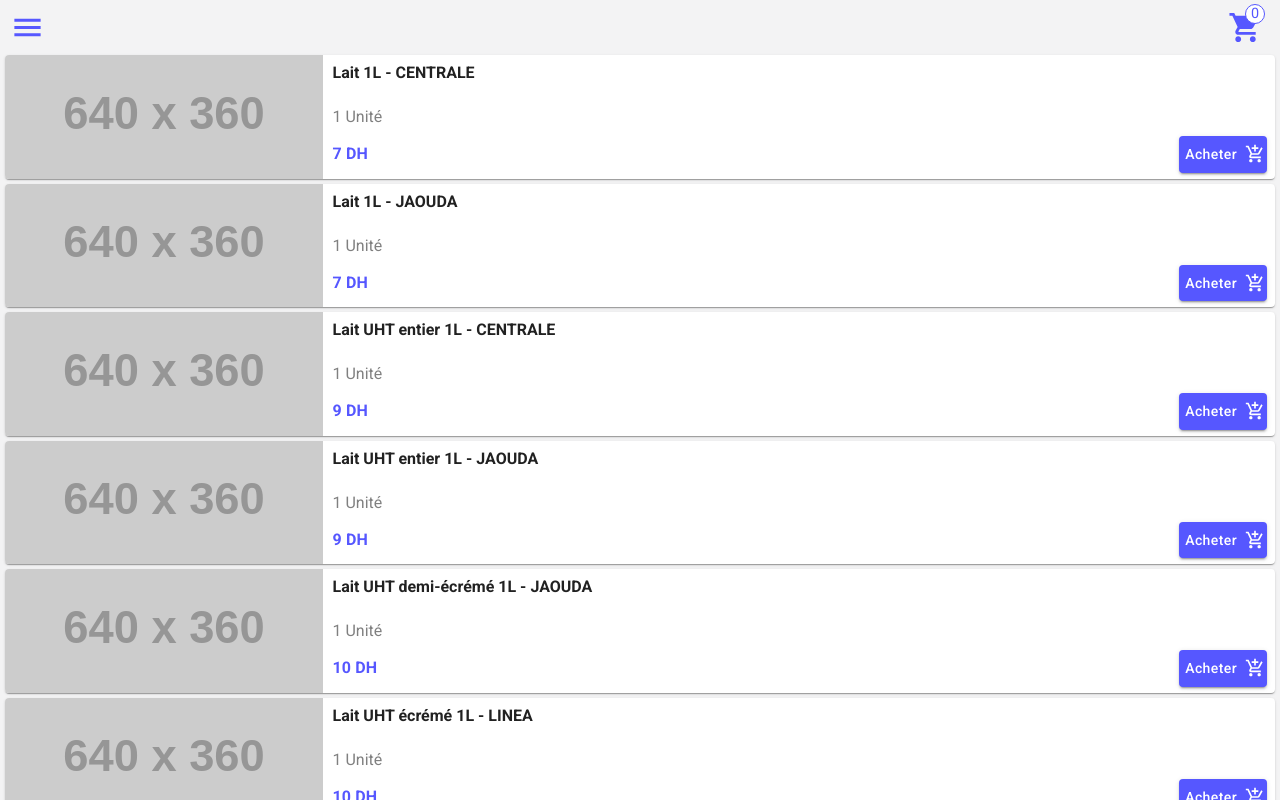
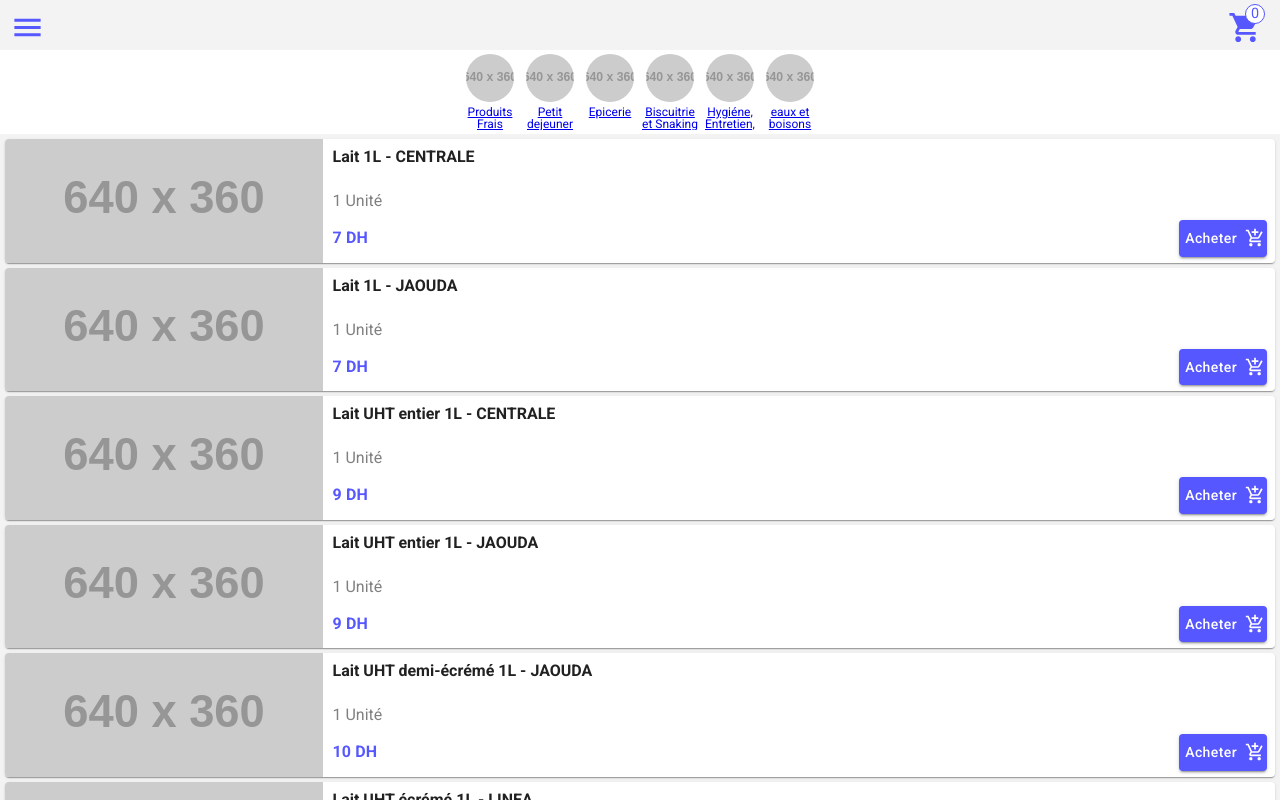
Before and after one commit to Rachidba/e-grocery, a React (Create React App) app in the folder web-client/: page /products/1 in a window 1280 px wide. Shown: the top 800 px of the page. Built offline with nearby package versions, Linux system fonts and the light colour scheme; what redux-immutable-state-invariant would draw is missing.

Commit message:
[Frontend] Create categories horizontal bar

```diff
--- /dev/null
+++ b/web-client/src/pages/ProductsList/CategoriesBar/CatagoriesBarItem/CategoriesBarItem.tsx
@@ -0,0 +1,45 @@
+import React from 'react';
+import Avatar from '@material-ui/core/Avatar';
+import { makeStyles, Theme } from '@material-ui/core/styles';
+import { Category } from '../../../../store/types';
+import { Link } from 'react-router-dom';
+
+const useStyle = makeStyles((theme: Theme) => ({
+  category: {
+    display: 'grid',
+    justifyItems: 'center',
+    height: '80px',
+  },
+  categoryName: {
+    fontSize: '12px',
+    wordWrap: 'break-word',
+    width: '60px',
+    height: '2em',
+    lineHeight: '1em',
+    textAlign: 'center',
+    overflow: 'hidden',
+  },
+  large: {
+    width: theme.spacing(6),
+    height: theme.spacing(6),
+  },
+}));
+interface Props {
+  category: Category;
+}
+const CategoriesBarItem: React.FC<Props> = ({ category }) => {
+  const classes = useStyle();
+  return (
+    <Link to={'/subcategories/' + category.id}>
+      <div className={classes.category}>
+        <Avatar
+          src="http://via.placeholder.com/640x360"
+          className={classes.large}
+        />
+        <div className={classes.categoryName}>{category.categoryName}</div>
+      </div>
+    </Link>
+  );
+};
+
+export default CategoriesBarItem;
--- /dev/null
+++ b/web-client/src/pages/ProductsList/CategoriesBar/CategoriesBar.tsx
@@ -0,0 +1,36 @@
+import React, { useState, useEffect } from 'react';
+import { makeStyles } from '@material-ui/core/styles';
+import CategoriesBarItem from './CatagoriesBarItem/CategoriesBarItem';
+import { Category } from '../../../store/types';
+import { getCategories } from '../../../services/apiMock';
+
+const useStyle = makeStyles(() => ({
+  bar: {
+    backgroundColor: 'white',
+    display: 'flex',
+    width: '100%',
+    overflowX: 'scroll',
+    overflowY: 'hidden',
+    paddingTop: '4px',
+    justifyContent: 'center',
+  },
+}));
+const CategoriesBar: React.FC = () => {
+  const classes = useStyle();
+  const [categories, setCategories] = useState<Category[]>([]);
+
+  useEffect(() => {
+    const categories = getCategories();
+    if (categories instanceof Array) {
+      setCategories(categories);
+    }
+  }, []);
+  return (
+    <div className={classes.bar}>
+      {categories.map((category) => (
+        <CategoriesBarItem key={category.id} category={category} />
+      ))}
+    </div>
+  );
+};
+export default CategoriesBar;
--- a/web-client/src/pages/ProductsList/ProductsList.tsx
+++ b/web-client/src/pages/ProductsList/ProductsList.tsx
@@ -4,6 +4,7 @@
 import { makeStyles } from '@material-ui/core';
 import { Product } from '../../store/types';
 import { getProductsBySubcategory } from '../../services/apiMock';
+import CategoriesBar from './CategoriesBar/CategoriesBar';
 
 const useStyles = makeStyles({
   productsGrid: {
@@ -26,11 +27,14 @@
     }
   }, []);
   return (
-    <div className={classes.productsGrid}>
-      {products.map((p) => (
-        <ProductItem key={p.id} product={p} />
-      ))}
-    </div>
+    <>
+      <CategoriesBar />
+      <div className={classes.productsGrid}>
+        {products.map((p) => (
+          <ProductItem key={p.id} product={p} />
+        ))}
+      </div>
+    </>
   );
 };
 
```
